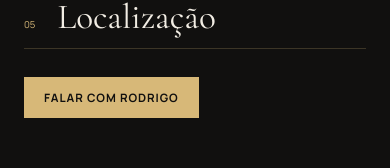
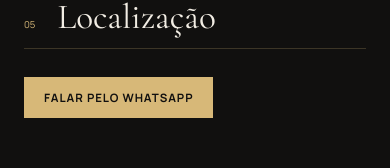
Before and after one commit to rgsouza2024/anuncio_mundi, a Next.js app in the folder site/: page / in a window 390 px wide. Both pictures are taken after a click on the button "Abrir menu". Shown: the part 499-667 px from the top of the page. Built offline with nearby package versions, Linux system fonts and the light colour scheme; no server answers.

Commit message:
Remove nome pessoal dos contatos

```diff
--- a/site/src/app/page.tsx
+++ b/site/src/app/page.tsx
@@ -257,7 +257,7 @@ export default function Home() {
               <p>Imóvel informado como quitado, escriturado e registrado.</p>
             </div>
             <a className="contact-action" href={whatsappHref} target="_blank" rel="noopener noreferrer">
-              <span>Fale com {property.contactName}</span>
+              <span>Fale pelo WhatsApp</span>
               <strong>{property.phone}</strong>
               <i aria-hidden="true">↗</i>
             </a>
@@ -282,7 +282,7 @@ export default function Home() {
         href={whatsappHref}
         target="_blank"
         rel="noopener noreferrer"
-        aria-label="Falar com Rodrigo pelo WhatsApp"
+        aria-label="Abrir conversa pelo WhatsApp"
       >
         <span className="whatsapp-label" aria-hidden="true">Falar pelo WhatsApp</span>
         <svg aria-hidden="true" viewBox="0 0 32 32" focusable="false">
--- a/site/src/components/header.tsx
+++ b/site/src/components/header.tsx
@@ -62,7 +62,7 @@ export function Header({ whatsappHref }: HeaderProps) {
       </nav>
 
       <a className="header-cta" href={whatsappHref} target="_blank" rel="noopener noreferrer">
-        Falar com Rodrigo
+        Falar pelo WhatsApp
       </a>
 
       <button
@@ -87,7 +87,7 @@ export function Header({ whatsappHref }: HeaderProps) {
             </a>
           ))}
           <a className="mobile-contact" href={whatsappHref} target="_blank" rel="noopener noreferrer">
-            Falar com Rodrigo
+            Falar pelo WhatsApp
           </a>
         </nav>
       </div>
--- a/site/src/data/property.ts
+++ b/site/src/data/property.ts
@@ -47,7 +47,6 @@ const suiteCount = 3;
 const parkingCount = 3;
 const position = "Prumada 1";
 const orientation = "Nascente";
-const contactName = "Rodrigo";
 const area = `${areaValue} m²`;
 const floor = `${floorValue}º andar`;
 const suites = `${suiteCount} suítes`;
@@ -90,11 +89,10 @@ export const property = {
   parking,
   position,
   orientation,
-  contactName,
   phone: "+55 62 99945-5780",
   phoneNormalized: "5562999455780",
   whatsappMessage:
-    `Olá, ${contactName}. Vi o site do apartamento no ${name} e gostaria de receber mais informações e agendar uma visita.`,
+    `Olá! Vi o site do apartamento no ${name} e gostaria de receber mais informações e agendar uma visita.`,
   siteUrl: resolveSiteUrl(),
   mapUrl: `https://www.google.com/maps/search/?api=1&query=${encodeURIComponent(`${name} ${address.city}`)}`,
   highlights: [
```
Also changed, not shown: 2 other files (tests, documents, lock files or other folders).
